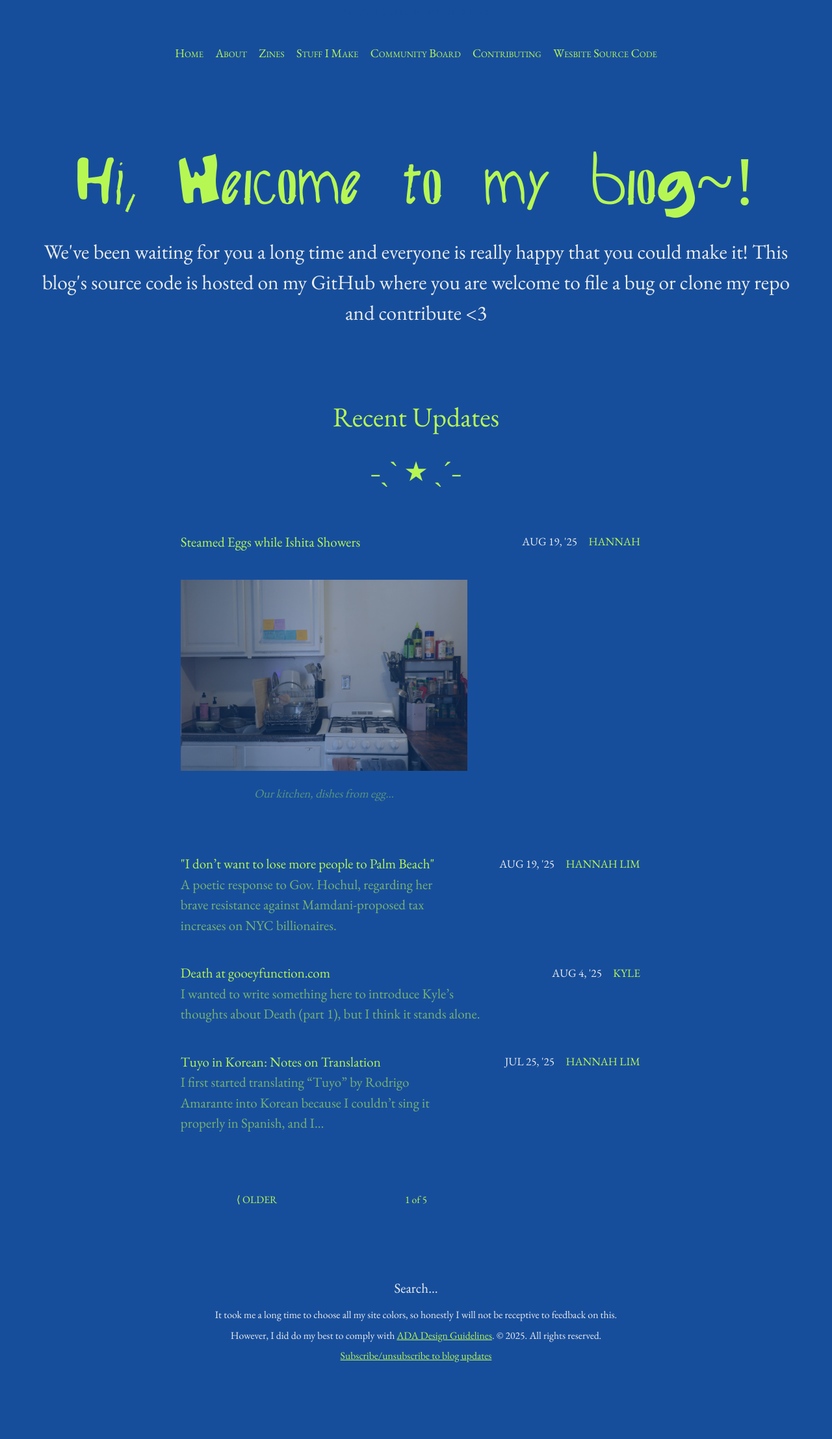
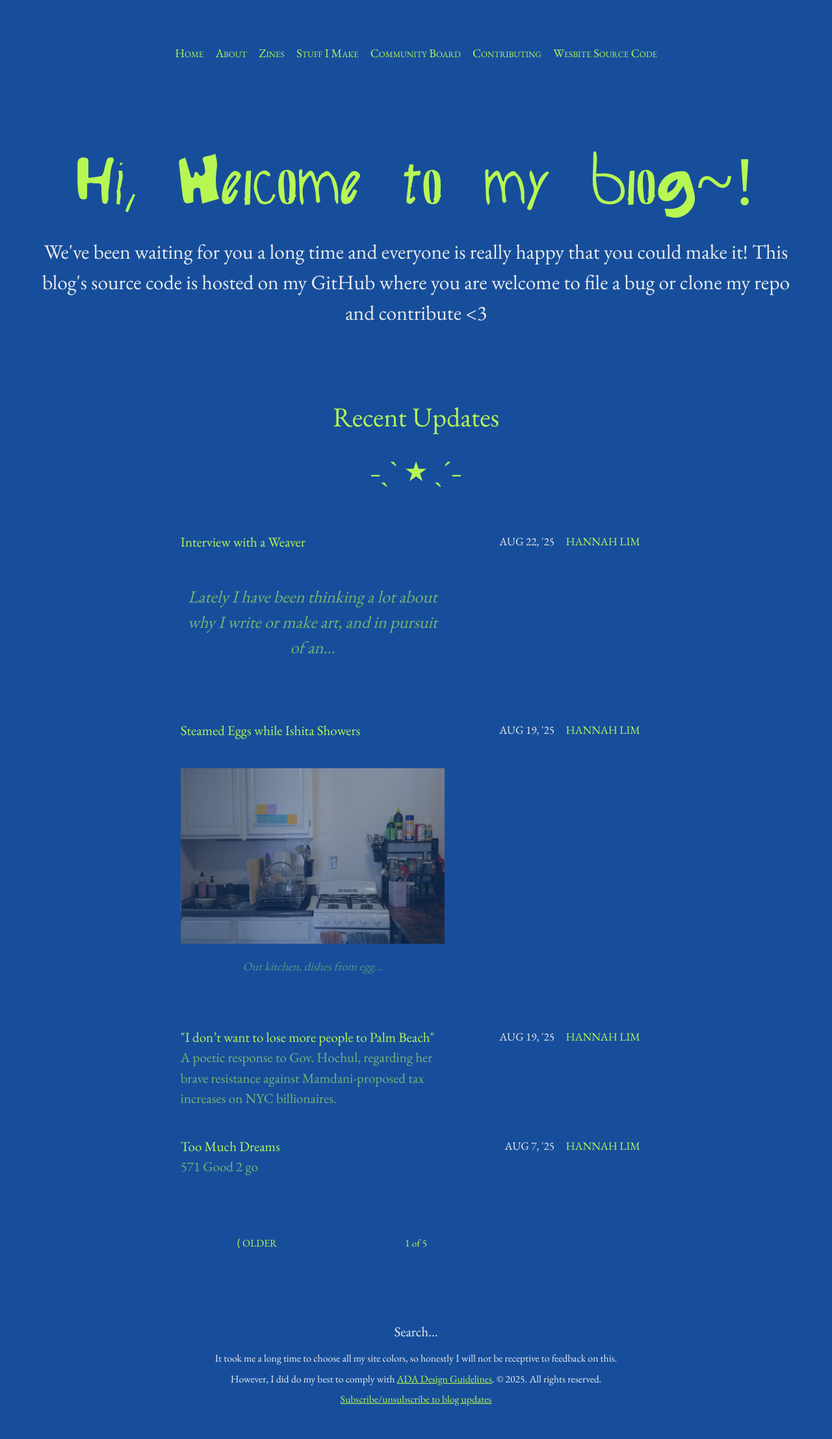
Before and after one commit to limh0228/schemes_and_machinations, a Jekyll site: the page built from index.html, in a window 1280 px wide. Shown: the whole page at 65% size. Built offline with Jekyll 4.4.1, drawn with Linux system fonts in a browser that asks for light colours; the list of posts is cut into pages by our own code; before the commit the page ends 2147 px from its top, so only the background shows below that.

Commit message:
interview with a weaver

```diff
--- a/_posts/2025-08-19-steamed-eggs.md
+++ b/_posts/2025-08-19-steamed-eggs.md
@@ -1,7 +1,7 @@
 ---
 layout: post
 title: "Steamed Eggs while Ishita Showers"
-author: "Hannah"
+author: "Hannah Lim"
 date: 2025-08-19
 published: true
 ---
--- /dev/null
+++ b/_posts/2025-08-22-weaver.md
@@ -0,0 +1,62 @@
+---
+layout: post
+title: "Interview with a Weaver"
+author: "Hannah Lim"
+date: 2025-08-22
+published: true
+---
+
+#### Lately I have been thinking a lot about why I write or make art, and in pursuit of an answer I interviewed a weaver who opened shop recently a few blocks south of us down Bedford Ave. We became friends one day while I was walking home from my guitar lesson, and he invited me back to his studio so I could write this family history for his website. It has since been edited quite a bit for publication on my own blog, and no longer really resembles the original work:
+
+<br>
+
+I asked Mahmoud Kosyaem why he weaves, and he explains that his name is Weaver. His great great grandfather took the surname Kosyaem (meaning weaver, or string puller) when he moved to Aleppo, Syria many years ago from Urfa (a city in what is now Turkey).
+
+<br>
+
+In Aleppo, Mahmoud’s grandfather wove on a two-beam pit loom with foundations deep in the ground to keep the loom cool and steady; this helps retain moisture in the threads. This is the very loom that injured Mahmoud’s grandfather (not fatally, but ruinously), rendering him unable to work, and Mahmoud’s father, Abdulkader, was thus forced to quit school and begin weaving to support his father and younger brother at the age of seven years old. Abdulkader, a child, and a craftsman, struggled for a long time in Aleppo, exploited by the local merchants who undercut his prices and resold his weavings at huge markups. Children are easy to exploit, and poor children even more so. As Mahmoud tells me this part of the story I can see him becoming agitated at the injustice of this memory that doesn’t belong to him, and in that moment I hated the merchants too. Strange how certain kinds of pain can be inherited across time and space, or maybe everyone in the world can understand this injustice. As James Baldwin writes in *No Name In The Street*: “It is a very rare man who does not victimize the helpless.”
+
+<br>
+
+Abdulkader suffered like this for a long time before a generous stranger offered him a small spot in his shop to sell his art directly. This changed the trajectory of his family, Mahmoud explains thoughtfully. I can see that he himself has been told the story of the generous stranger many times (probably by his father) and he remembered his name, though I forgot to write it down. Abdulkader worked his way eventually to vending at the invitation of the Syrian government at the Khan Al-Shuna, an Aleppo cultural heritage site and market, with its roots tracing back to 1536 AD.
+
+<br>
+
+Mahmoud himself began weaving at 11 years old. He is the latest member of a 300 year-old family tradition of Syrian weaving. He was taught to weave by his father, who was taught to weave by *his* father, on and on, back and back to a father older than he remembers. (He did not show me the cowhide enumerating 300 years of lineage, but we will take his word for it!) For the last 20 years, he had travelled constantly weaving and doing business in Dubai, Turkey, Syria, and around the states. In his newly minted Williamsburg studio, Mahmoud shows me a skirt constructed with no stitches, only knots – all continuous on a round loom he made with wood and nails. He seems amused that I don’t appreciate his skirt, but I’m quietly amazed by the sculpture of the loom he has made.
+
+<br>
+
+I asked Mahmoud why he weaves, and he explains that according to narrations of Islam, God taught the Prophet Inok (in Arabic, Idrīs) to weave and sew, gifting humanity with the loom. At some point during the interview, he asks why I write, and if I believe in a God. I tell him that I don’t believe in a God anymore, and we spoke about this for a long time. He tells me that these days he has not felt comfortable going to the mosque to repent because in New York City, there are rumors that mosques are monitored by ICE, which really would not surprise anyone given the NYPD Muslim surveillance lawsuit and settlement in 2012, and again in 2018. As we speak, he works on another commission, inspired by shapes of nature, where he has added a bit of red when he was angry. The ropes crest and fall across his loom like waves, and his hands never stop moving while we talk.
+
+<br>
+
+I think about Mahmoud’s grandfather who was injured by his own loom. I think about how he must have felt, lamed by his own craft, unable to perform the work culminating hundreds of years of knowledge passed hand to hand. I thought about Mahmoud’s father betrayed over and over, as he worked to feed his own father. He was just a child. In his studio, telling me this story, Mahmoud holds up a pink and white woven bag, and lights a fire against it, showing that the wool will not burn. It is fire resistant because the tight loops protect the fibers– they are stronger woven. And, he continues, our muscles are fiber, stronger woven too. Modern planes are made of woven carbon fiber, and in fact everything is made strong -- *every material transcends its endemic weakness* --when it is woven.
+
+<br>
+
+I thought about these things as Mahmoud looked at my body through my clothes. He tells me that he feels far from God these days, and that he has had personal trouble lusting outside of marriage, and that he especially feels this way when he sees beautiful girls like me on the street wearing shorts like mine. He explains that one of his weaving students danced for him one day suggestively, and though she was beautiful, she made him deeply uncomfortable. Besides, she wasn’t his type. He likes little breasts, he says, “like you.” He cannot even go to the mosque to pray about this, he says quietly, still weaving, still working. At this point in the afternoon, I am starting to notice that we are alone together, and just as I was wondering when to leave, his register-keeper Aldo comes wandering down with a plate of food for him.
+
+<br>
+
+They met in Texas at a craft-fair where Aldo’s girlfriend was selling candles and Mahmoud his weavings. They went on a cross country road trip stopping in Texas, Arizona, New Mexico, California, Michigan, Massachusetts, Arkansas, Detroit, Connecticut, Nevada, and more, looking for the best place to settle together and open a business. I didn’t catch the details of their friendship, but I can see by the way they laugh that they share something lovely.
+
+<br>
+
+I often wish I was a man so that I could coexist with men like Mahmoud without the complications of desire. I’m grateful to have met him, and regret that we can’t be friends, but something inside of me is afraid to be alone with him, and so much is lost to desire in this way. I had originally invited another friend to come sit in during the interview, partly because I thought the two might get along, but partly because men tend to behave themselves among each other. I was hoping that Mahmoud might assume he was my boyfriend, and that the question of desire would dissolve peacefully. One interesting thing about dating men is that it protects you from other men, but the engagement of loving men, of course, encourages and legitimizes this patronizing protection. Thus loving men is a kind of lifelong, recursive, self-engendering threat, and dating men is sometimes a self-defense exercise.
+
+<br>
+
+Before the air became strange, I was learning so much about Mahmoud, an accomplished artist, a devout Muslim, and a fascinating person. How often is it you can talk to someone who loves God about what that love means? How often does someone try to understand your love for God, even long after that love is over?
+
+<br>
+
+I understand why Mahmoud weaves. I got what I wanted from the interview. I spoke to an artist whose life requires art, whose existence indeed is completely inextricable from his craft, and I’m grateful to have met someone open and generous enough to share this with me. I don’t think I’ll ever speak to him again, but here’s what I learned: Mahmoud weaves to live. To support his family, like his father. To honor God and the prophet’s gift, and 300 years of family tradition. He weaves to remember his father. He weaves to spread the beauty of creation in a rapidly mechanizing world, which is moving so fast it does not even think to mourn the sterility it is creating in machine-art. He weaves to make money. He weaves to express his anger. He weaves to teach others about beauty and the integrity of participating in its creation. He weaves to strengthen, to tell stories, to relax, to play, even. He weaves to want, and to distract himself from the wanting. To live, and to protect himself from the living. He weaves because weaving is everything, and everything is weaving. Why does any artist create? I think, because he loves to, because he can, and finally, because he must.
+
+<br>
+
+<figure>
+  <img alt="Picture of Mahmoud's artist studio" src="{{ "/assets/images/weaving.jpeg" | relative_url }}" />
+  <figcaption>
+    Mahmoud's studio. On the loom, a commission for a Qatari hotel. Near the top, a wide wave bordered by red and pink thread, which he wove while we spoke, and at the bottom left, a spot of red which he wove one day when he was angry
+  </figcaption>
+</figure>
--- a/_sass/_menu.scss
+++ b/_sass/_menu.scss
@@ -1,6 +1,7 @@
 .site-navigation {
   position: relative;
   margin-top: 2rem;
+  margin-bottom: 2rem;
   padding: 0 1rem;
   &:hover,
   &:focus-within {
```
Also changed, not shown: _posts/2025-08-07-everything-is-you.md (+1 -1 lines), pages/my_content.md (+2 -1 lines), assets/images/weaving.jpeg (added), 3 other files.
